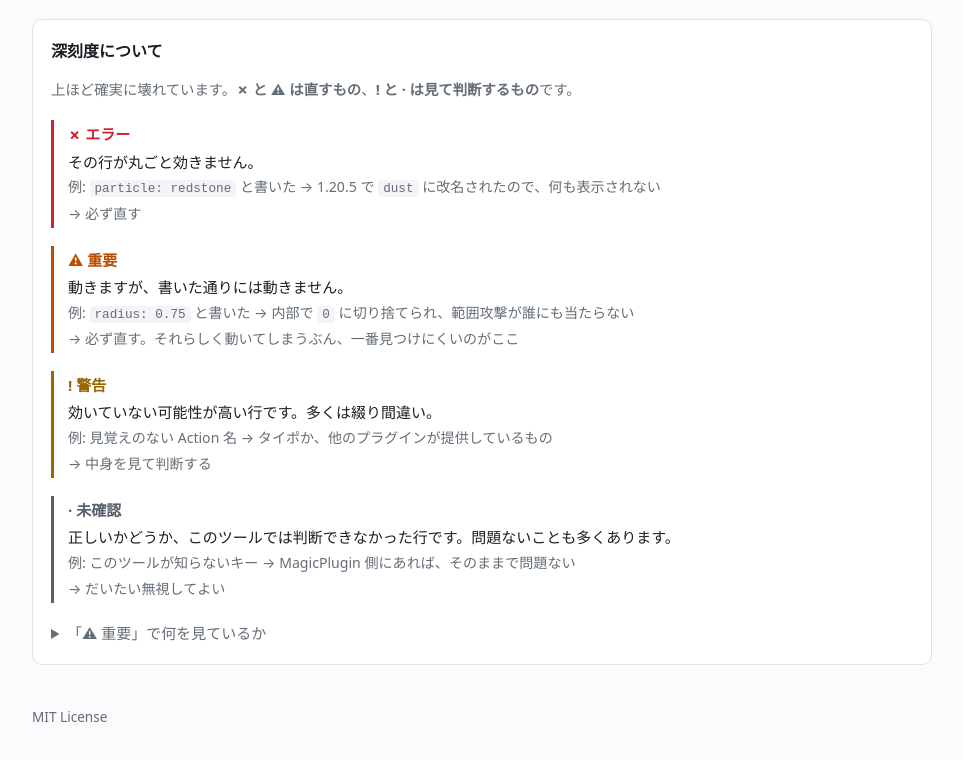
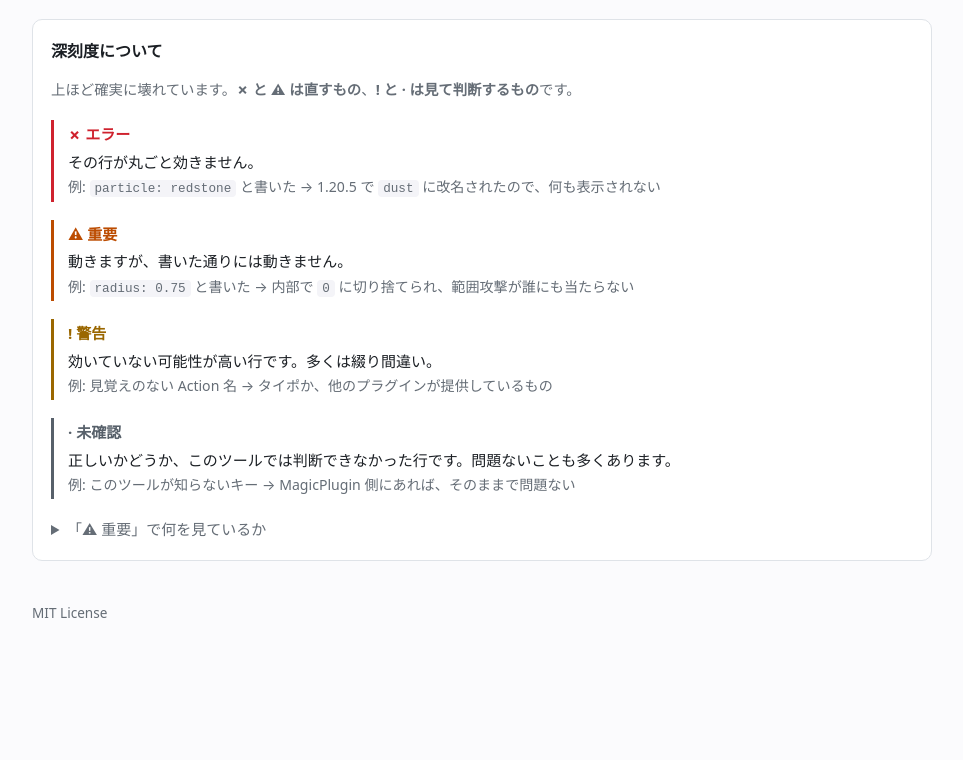
Before and after one commit to jintajinta/MagicPlugin-Validator, a website: page index.html in a window 1280 px wide. Shown: the part 749-1509 px from the top of the page, without its empty margins (158-1121 px from the left). After the commit the page ends 1467 px from the top, so only its background shows below. Drawn offline with Linux system fonts and the light colour scheme.

Commit message:
深刻度カードから対応方針の行を削る
各カードの「→ 必ず直す」などは、冒頭の「✗ と ⚠ は直すもの、! と · は見て
判断するもの」と同じことを4回繰り返していた。カードは状態と例だけにする。

```diff
--- a/index.html
+++ b/index.html
@@ -149,8 +149,7 @@ button.btn.primary:hover { opacity: .9; color: #fff; }
 .lv { border-left: 3px solid currentColor; padding: 2px 0 2px 14px; margin-bottom: 18px; }
 .lv .name { font-weight: 700; margin-bottom: 2px; }
 .lv .what { color: var(--text); }
-.lv .eg, .lv .todo { color: var(--muted); font-size: .88rem; }
-.lv .todo { margin-top: 2px; }
+.lv .eg { color: var(--muted); font-size: .88rem; }
 
 footer { margin-top: 40px; color: var(--muted); font-size: .85rem; }
 code { background: var(--code); padding: 1px 5px; border-radius: 4px; font-size: .9em; }
@@ -197,28 +196,24 @@ details[open] summary { margin-bottom: 10px; }
     <div class="name">✗ エラー</div>
     <div class="what">その行が丸ごと効きません。</div>
     <div class="eg">例: <code>particle: redstone</code> と書いた → 1.20.5 で <code>dust</code> に改名されたので、何も表示されない</div>
-    <div class="todo">→ 必ず直す</div>
   </div>
 
   <div class="lv" style="color:var(--major)">
     <div class="name">⚠ 重要</div>
     <div class="what">動きますが、書いた通りには動きません。</div>
     <div class="eg">例: <code>radius: 0.75</code> と書いた → 内部で <code>0</code> に切り捨てられ、範囲攻撃が誰にも当たらない</div>
-    <div class="todo">→ 必ず直す。それらしく動いてしまうぶん、一番見つけにくいのがここ</div>
   </div>
 
   <div class="lv" style="color:var(--warn)">
     <div class="name">! 警告</div>
     <div class="what">効いていない可能性が高い行です。多くは綴り間違い。</div>
     <div class="eg">例: 見覚えのない Action 名 → タイポか、他のプラグインが提供しているもの</div>
-    <div class="todo">→ 中身を見て判断する</div>
   </div>
 
   <div class="lv" style="color:var(--note)">
     <div class="name">· 未確認</div>
     <div class="what">正しいかどうか、このツールでは判断できなかった行です。問題ないことも多くあります。</div>
     <div class="eg">例: このツールが知らないキー → MagicPlugin 側にあれば、そのままで問題ない</div>
-    <div class="todo">→ だいたい無視してよい</div>
   </div>
   <details style="margin-top:14px">
     <summary>「⚠ 重要」で何を見ているか</summary>
```
